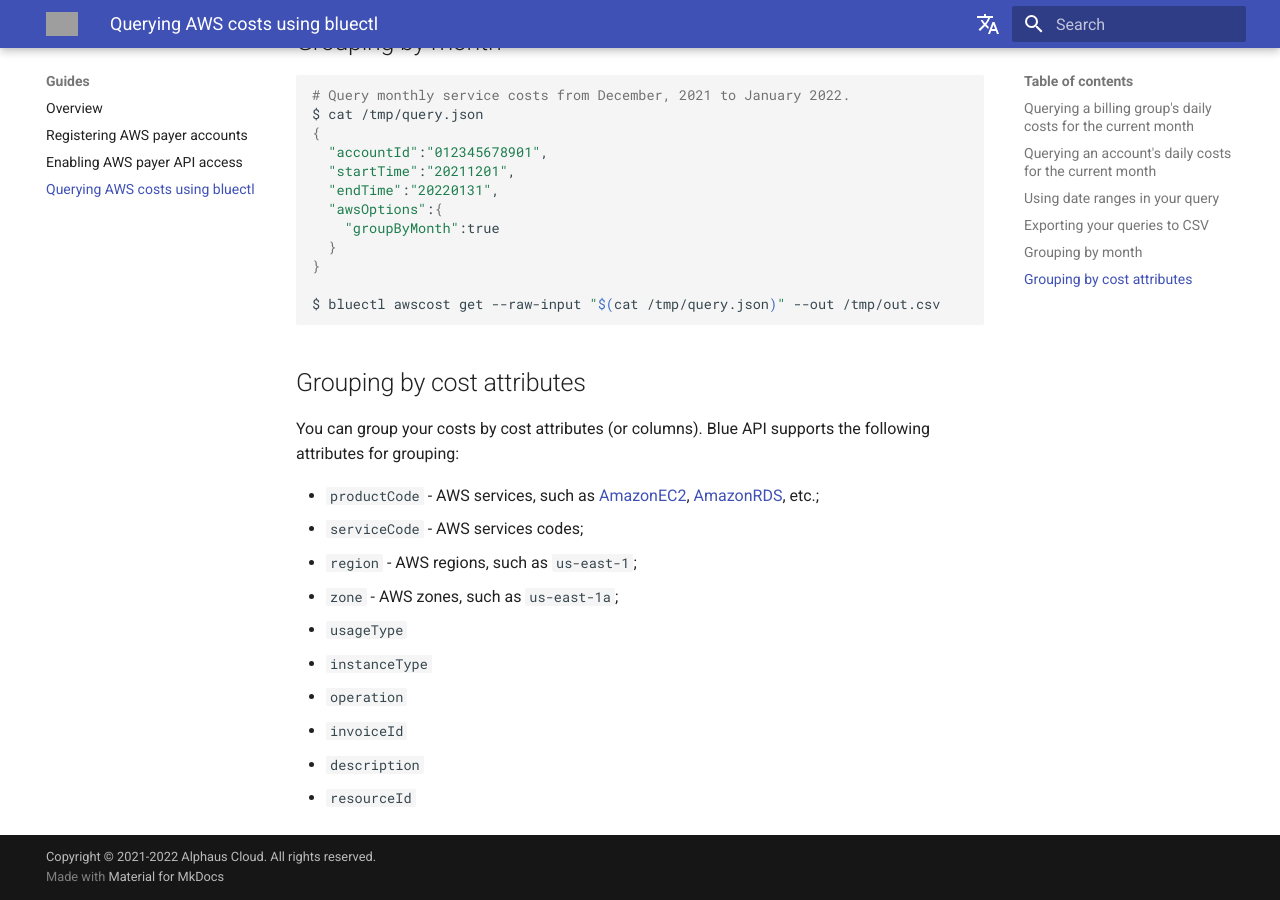
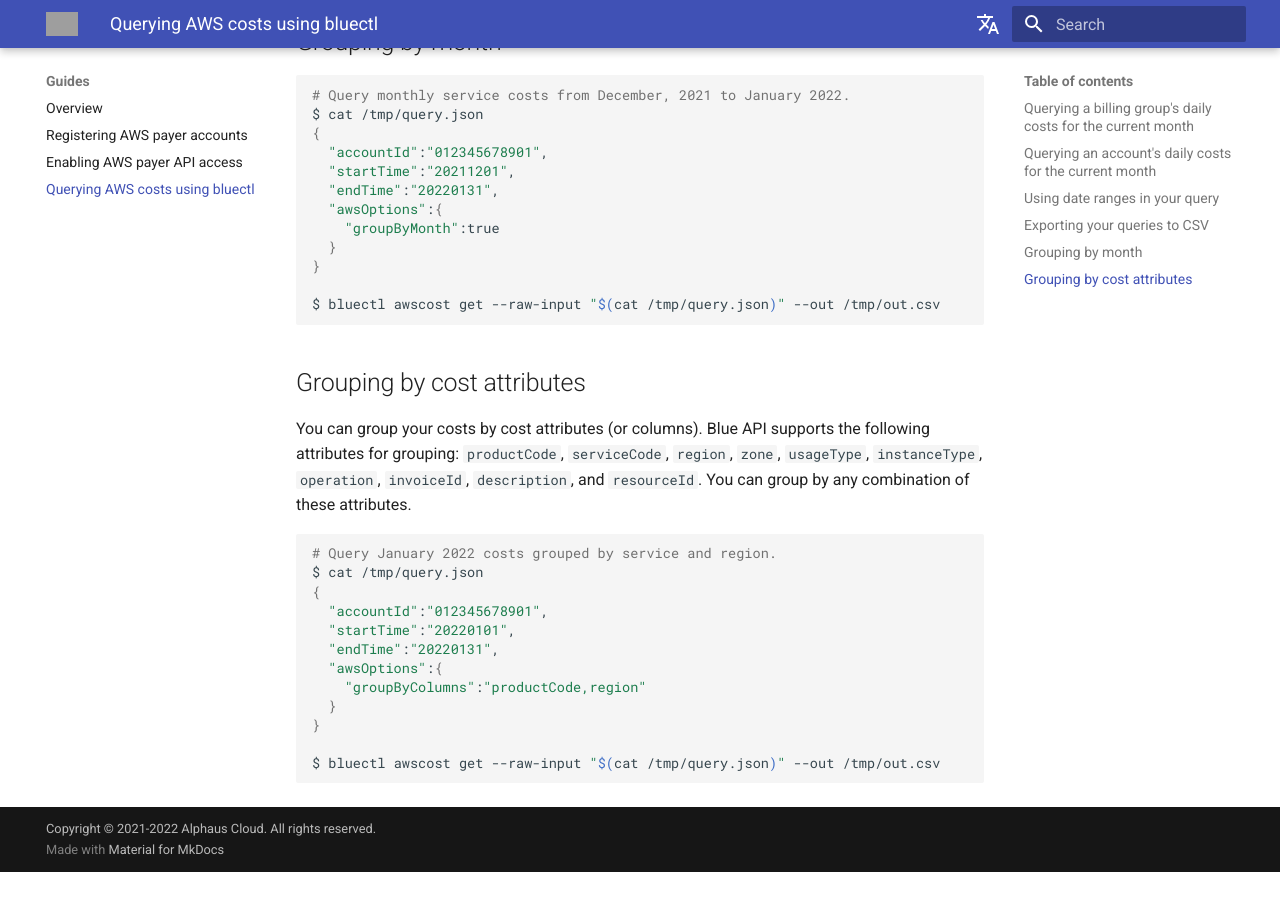
Before and after one commit to alphauslabs/tmpdocs, an MkDocs documentation site: the page built from docs/guides/aws-query-costs.md, in a window 1280 px wide and 900 px high, scrolled down 1617 px. Built offline with MkDocs 1.6.1 and Material for MkDocs 9.7.7, drawn with Linux system fonts in a browser that asks for light colours; comment, search, counter and statistics services are not loaded; after the commit the page ends 2489 px from its top, so only the background shows below that; grey boxes are pictures that could not be loaded.

Commit message:
docs: query costs

````diff
--- a/docs/guides/aws-query-costs.md
+++ b/docs/guides/aws-query-costs.md
@@ -67,15 +67,19 @@ $ bluectl awscost get --raw-input "$(cat /tmp/query.json)" --out /tmp/out.csv
 ```
 
 ## Grouping by cost attributes
-You can group your costs by cost attributes (or columns). Blue API supports the following attributes for grouping:
+You can group your costs by cost attributes (or columns). Blue API supports the following attributes for grouping: `productCode`, `serviceCode`, `region`, `zone`, `usageType`, `instanceType`, `operation`, `invoiceId`, `description`, and `resourceId`. You can group by any combination of these attributes.
 
-* `productCode` - AWS services, such as [AmazonEC2](https://aws.amazon.com/ec2/), [AmazonRDS](https://aws.amazon.com/rds/), etc.;
-* `serviceCode` - AWS services codes;
-* `region` - AWS regions, such as `us-east-1`;
-* `zone` - AWS zones, such as `us-east-1a`;
-* `usageType`
-* `instanceType`
-* `operation`
-* `invoiceId`
-* `description`
-* `resourceId`
+```sh
+# Query January 2022 costs grouped by service and region.
+$ cat /tmp/query.json
+{
+  "accountId":"012345678901",
+  "startTime":"20220101",
+  "endTime":"20220131",
+  "awsOptions":{
+    "groupByColumns":"productCode,region"
+  }
+}
+
+$ bluectl awscost get --raw-input "$(cat /tmp/query.json)" --out /tmp/out.csv
+```
````
